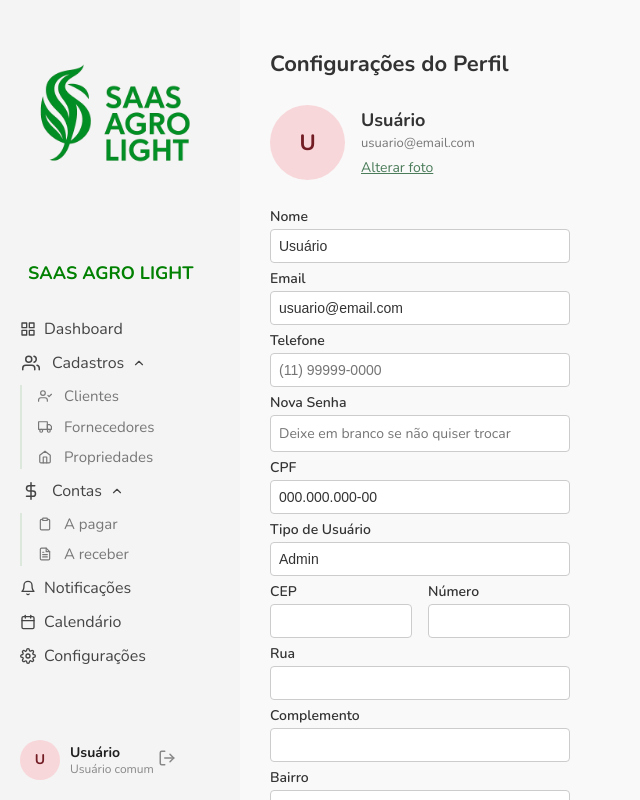
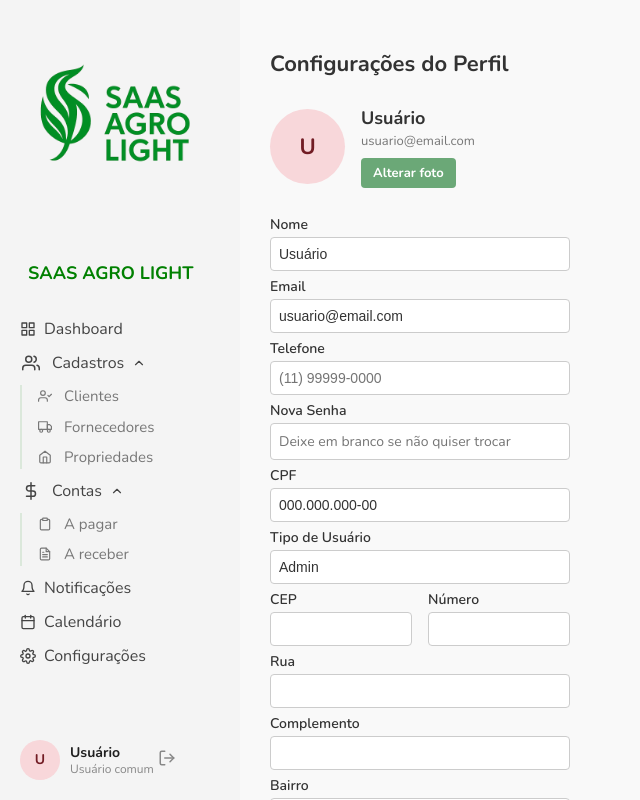
Before and after one commit to FerEnnes/sigas, a React (Create React App) app: page /configuracoes in a window 1280 px wide. Shown: the whole page, without its empty margins (0-640 px from the left). Built offline with nearby package versions, Linux system fonts and the light colour scheme.

Commit message:
feat(config): adiciona botão de alterar foto, toast e ajustes visuais

```diff
--- a/src/pages/ConfiguracoesPage.css
+++ b/src/pages/ConfiguracoesPage.css
@@ -87,3 +87,19 @@
 .save-btn:hover {
   background-color: #5a9464;
 }
+.small-btn {
+  background-color: #6ba877;
+  color: white;
+  font-size: 13px;
+  padding: 6px 12px;
+  margin-top: 6px;
+  border: none;
+  border-radius: 4px;
+  cursor: pointer;
+  font-weight: bold;
+  transition: background-color 0.2s ease-in-out;
+}
+
+.small-btn:hover {
+  background-color: #5a9464;
+}
--- a/src/pages/ConfiguracoesPage.js
+++ b/src/pages/ConfiguracoesPage.js
@@ -1,6 +1,7 @@
 import React, { useState } from 'react';
 import Sidebar from '../components/Sidebar';
 import Avatar from '@mui/material/Avatar';
+import { toast } from 'react-toastify';
 import './ConfiguracoesPage.css';
 
 function ConfiguracoesPage() {
@@ -63,10 +64,21 @@ function ConfiguracoesPage() {
     }
   };
 
-  const handleSubmit = (e) => {
+  const handleSubmit = async (e) => {
     e.preventDefault();
-    console.log('Dados enviados:', form);
-    // BACKEND: enviar via PUT
+
+    try {
+      // 🔗 BACKEND FUTURO: substituir pela chamada real
+      console.log('Dados enviados:', form);
+      toast.success('Perfil atualizado com sucesso!');
+    } catch (err) {
+      toast.error('Erro ao atualizar perfil');
+    }
+  };
+
+  const handleFotoClick = () => {
+    // 🔗 BACKEND FUTURO: integração com upload
+    toast.info('Funcionalidade de upload ainda será integrada.');
   };
 
   return (
@@ -83,7 +95,7 @@ function ConfiguracoesPage() {
             <div>
               <strong>{form.nome}</strong>
               <p>{form.email}</p>
-              <button className="alterar-foto-btn">Alterar foto</button>
+              <button className="small-btn" type="button" onClick={handleFotoClick}>Alterar foto</button>
             </div>
           </div>
 
```
